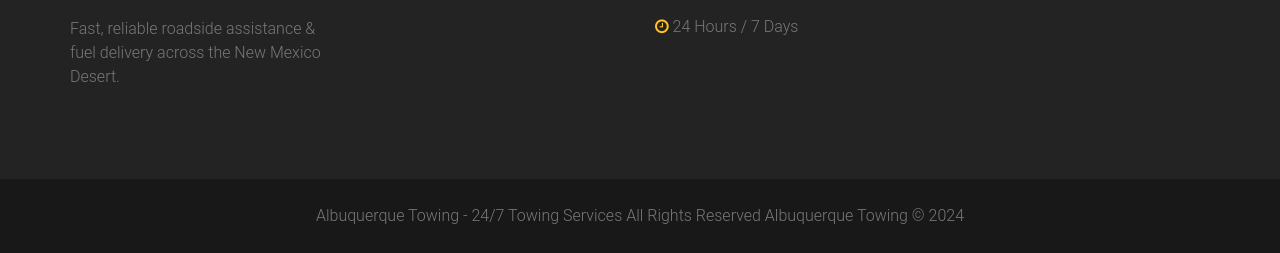
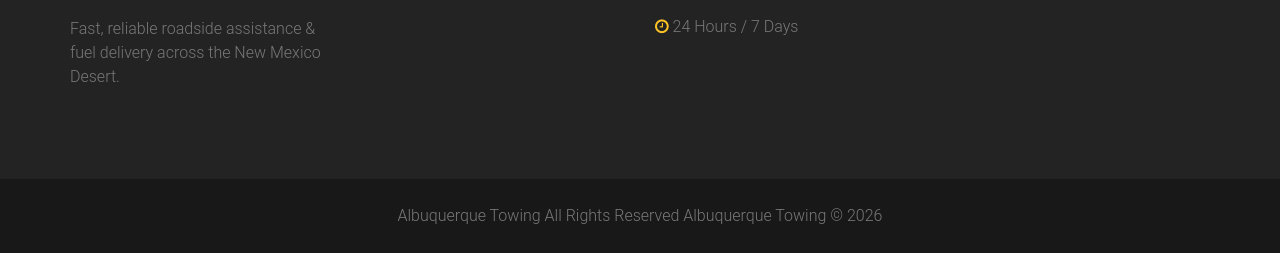
Before and after one commit to BOMBKILLA49/Albuquerque-Towing, a plain HTML site: page albuquerque-nm-fuel-delivery.html in a window 1280 px wide. Shown: the part 2305-2558 px from the top of the page. Drawn offline with Linux system fonts and the light colour scheme; a web font is replaced by a local one.

Commit message:
Update albuquerque-nm-fuel-delivery.html

```diff
--- a/albuquerque-nm-fuel-delivery.html
+++ b/albuquerque-nm-fuel-delivery.html
@@ -274,7 +274,7 @@
     <section class="ds ms page_copyright section_padding_15">
         <div class="container">
             <div class="col-sm-12 text-center">
-                <p>Albuquerque Towing - 24/7 Towing Services  All Rights Reserved Albuquerque Towing © 2024</p>
+                <p>Albuquerque Towing All Rights Reserved Albuquerque Towing © 2026</p>
             </div>
         </div>
     </section>
```
